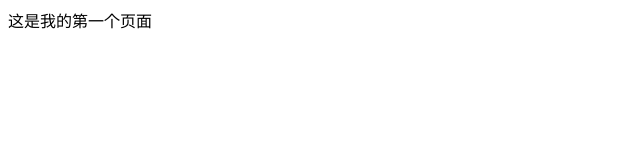
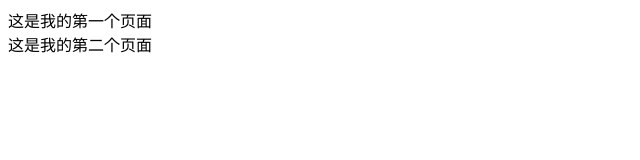
Before and after one commit to fortingever/first, a plain HTML site: page index.html in a window 1280 px wide. Shown: the whole page, without its empty margins (0-640 px from the left). Drawn offline with Linux system fonts and the light colour scheme.

Commit message:
修改第一次

```diff
--- a/index.html
+++ b/index.html
@@ -8,5 +8,6 @@
 </head>
 <body>
     <div>这是我的第一个页面</div>
+    <div>这是我的第二个页面</div>
 </body>
 </html>
```
